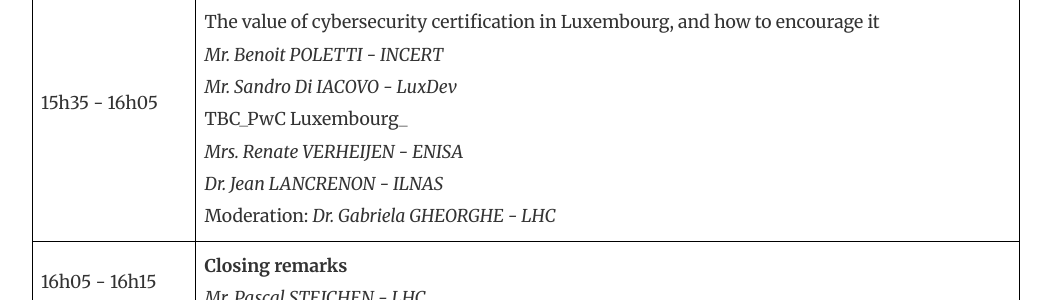
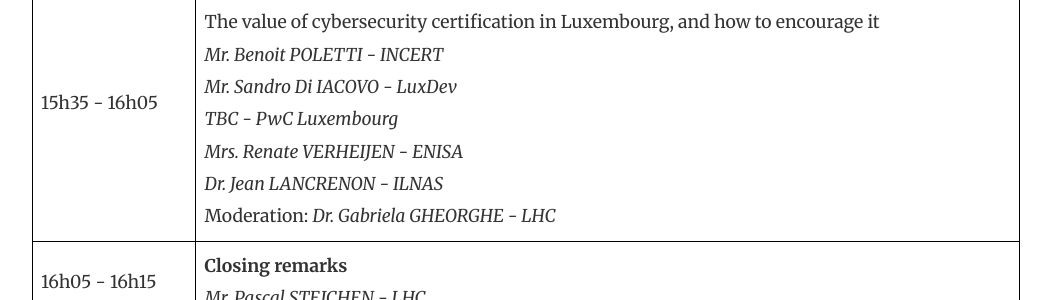
Before and after one commit to NC3-LU/coral-project, a Jekyll site: the page built from _posts/2023-09-01-CORAL-event-agenda.markdown, in a window 1280 px wide and 900 px high, scrolled down 1702 px. Shown: the part 152-452 px from the top of the window, without its empty margins (68-1119 px from the left). Built offline with Jekyll 4.4.1, drawn with Linux system fonts in a browser that asks for light colours; nearby versions of some CDN libraries.

```diff
--- a/_posts/2023-09-01-CORAL-event-agenda.markdown
+++ b/_posts/2023-09-01-CORAL-event-agenda.markdown
@@ -29,7 +29,7 @@ The CORAL project consortium is pleased to invite you to its CORAL end-of-projec
 | 14h35 - 14h50  | **Cybersecurity Certification and the CSA, and ILNAS’s role** <br> _Dr. Jean LANCRENON - ILNAS_ |
 | 14h50 - 15h05	 | **Cybersecurity Standardisation** <br> _Mrs. Natalia VINOGRADOVA - ANEC GIE_ |
 | 15h05 - 15h35	 |**CORAL project results** <br> Purpose of the project - _Dr. Gabriela GHEORGHE - LHC_ <br>Standards landscape - _Mrs. Natalia VINOGRADOVA - ANEC GIE_ <br> Methodology and tool - _Dr. Gabriela GHEORGHE - LHC_ <br> Feedback and lessons learnt - _Dr. Gabriela GHEORGHE - LHC_ |
-| 15h35 - 16h05	 | **Panel discussion** <br> The value of cybersecurity certification in Luxembourg, and how to encourage it <br> _Mr. Benoit POLETTI - INCERT_ <br> _Mr. Sandro Di IACOVO - LuxDev_ <br> TBC_PwC Luxembourg_ <br> _Mrs. Renate VERHEIJEN - ENISA_ <br>_Dr. Jean LANCRENON - ILNAS_ <br> Moderation: _Dr. Gabriela GHEORGHE - LHC_ |
+| 15h35 - 16h05	 | **Panel discussion** <br> The value of cybersecurity certification in Luxembourg, and how to encourage it <br> _Mr. Benoit POLETTI - INCERT_ <br> _Mr. Sandro Di IACOVO - LuxDev_ <br> _TBC - PwC Luxembourg_ <br> _Mrs. Renate VERHEIJEN - ENISA_ <br>_Dr. Jean LANCRENON - ILNAS_ <br> Moderation: _Dr. Gabriela GHEORGHE - LHC_ |
 | 16h05 - 16h15  | **Closing remarks** <br> _Mr. Pascal STEICHEN - LHC_ |
 | 16h10 - 16h40  | **Networking Coffee** |
 
```
